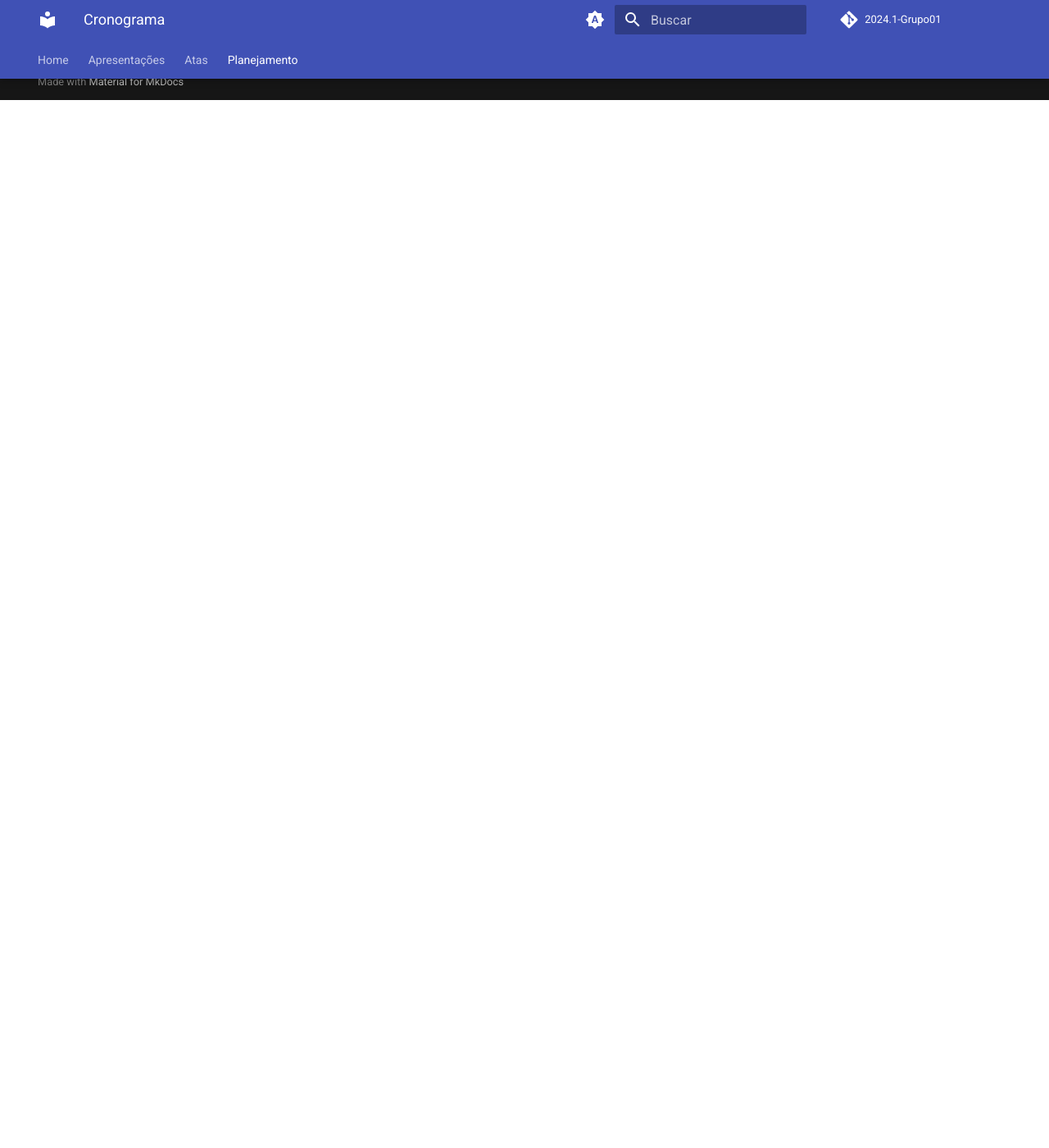
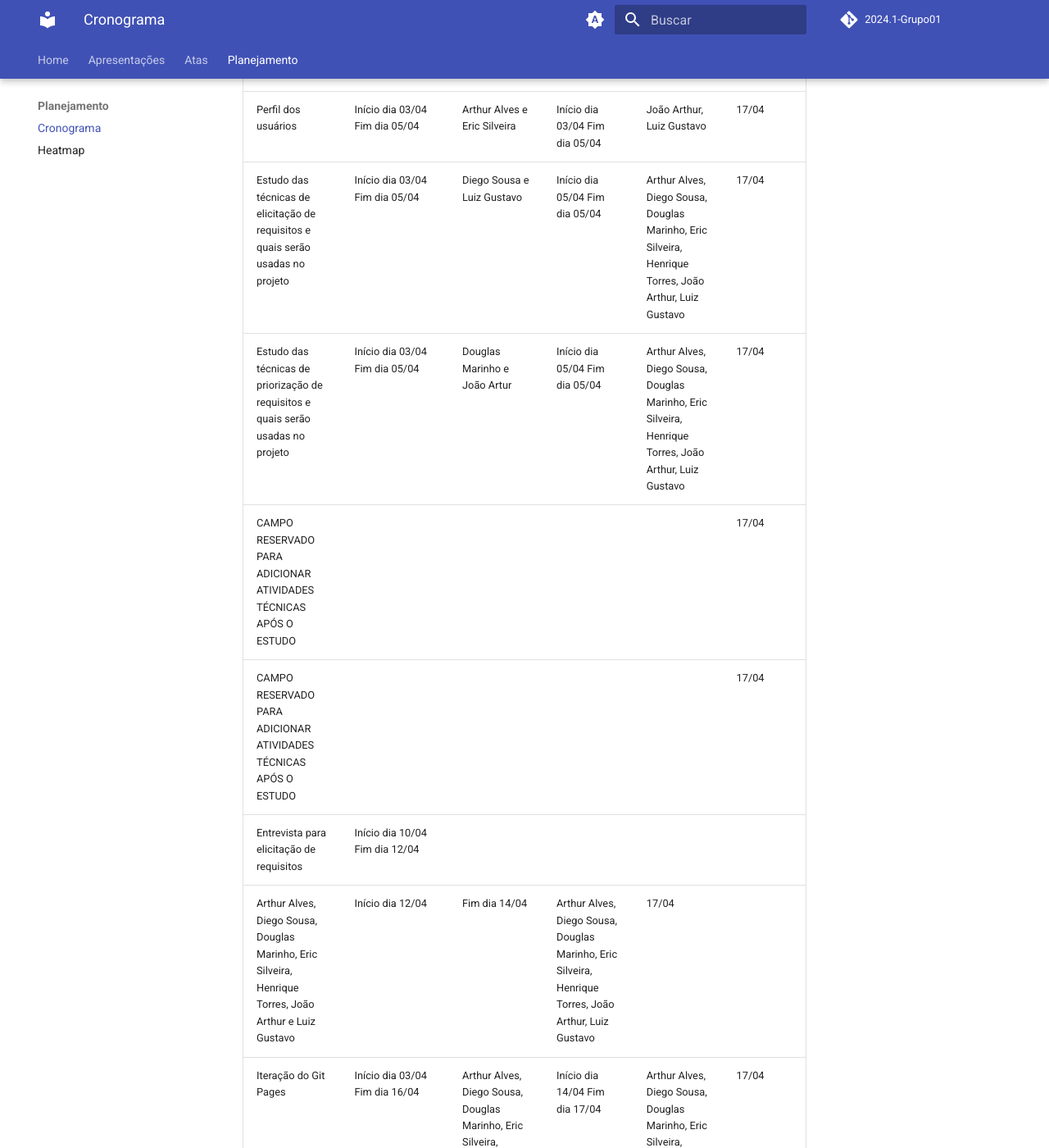
Before and after one commit to Requisitos-de-Software/2024.1-DiarioOficialdaUniao, an MkDocs documentation site: the page built from docs/planejamento/cronograma.md, in a window 1280 px wide and 1400 px high, scrolled down 1588 px. Shown: the whole window at 82% size. Built offline with MkDocs 1.6.1 and Material for MkDocs 9.7.7, drawn with Linux system fonts in a browser that asks for light colours; comment, search, counter and statistics services are not loaded; the version menu is left out; before the commit the page ends 1710 px from its top, so only the background shows below that; some of the changed text lies outside the part shown.

Commit message:
Atualização do Cronograma p.2

```diff
--- a/docs/planejamento/cronograma.md
+++ b/docs/planejamento/cronograma.md
@@ -7,3 +7,18 @@
 |Documentação da Equipe|Início dia 24/03 Fim dia 29/03|Diego Sousa|Início dia 24/03 Fim dia 01/04|Arthur Alves, Diego Sousa, Douglas Marinho, Eric Silveira, Henrique Torres, João Arthur, Luiz Gustavo|01/04|
 |Período de gravação da apresentação|Início dia 29/03 Fim dia 31/03|Douglas Marinho e Henrique Torres|Início dia 29/03|Fim dia 31/03|Eric Silveira|01/04|
 |Implementação do Git Pages|Início dia 19/03|Fim dia 28/03|Arthur Alves, Diego Sousa, Douglas Marinho, Eric Silveira, Henrique Torres, João Arthur e Luiz Gustavo|Início dia 29/03 Fim dia 01/04|Arthur Alves, Diego Sousa, Douglas Marinho, Eric Silveira, Henrique Torres, João Arthur, Luiz Gustavo|01/04|Correção pós apresentação|Início dia 01/04 Fim dia 02/04|Arthur Alves, Diego Sousa, Douglas Marinho, Eric Silveira, Henrique Torres, João Arthur e Luiz Gustavo|Início dia 02/04 Fim dia 02/04|Arthur Alves, Diego Sousa, Douglas Marinho, Eric Silveira, Henrique Torres, João Arthur, Luiz Gustavo|Não há entrega|
+
+Entrega da apresentação do projeto etapa 2: (Etapa altamente corrida, estudar o quanto antes as técnicas para definir o restante do cronograma)
+
+|Atividade|Período de desenvolvimento|Responsável|Revisão|Revisores|Data da Entrega|
+|----------|-------------------|---------|----------|-----------|------------|
+|Perfil dos usuários|Início dia 03/04 Fim dia 05/04|Arthur Alves e Eric Silveira|Início dia 03/04 Fim dia 05/04|João Arthur, Luiz Gustavo|17/04|
+|Estudo das técnicas de elicitação de requisitos e quais serão usadas no projeto|Início dia 03/04 Fim dia 05/04|Diego Sousa e Luiz Gustavo|Início dia 05/04 Fim dia 05/04|Arthur Alves, Diego Sousa, Douglas Marinho, Eric Silveira, Henrique Torres, João Arthur, Luiz Gustavo|17/04|
+|Estudo das técnicas de priorização de requisitos e quais serão usadas no projeto|Início dia 03/04 Fim dia 05/04|Douglas Marinho e João Artur|Início dia 05/04 Fim dia 05/04|Arthur Alves, Diego Sousa, Douglas Marinho, Eric Silveira, Henrique Torres, João Arthur, Luiz Gustavo|17/04|
+|CAMPO RESERVADO PARA ADICIONAR ATIVIDADES TÉCNICAS APÓS O ESTUDO|  |    |   |    |17/04|
+|CAMPO RESERVADO PARA ADICIONAR ATIVIDADES TÉCNICAS APÓS O ESTUDO|  |    |   |    |17/04
+Entrevista para elicitação de requisitos|Início dia 10/04 Fim dia 12/04|
+Arthur Alves, Diego Sousa, Douglas Marinho, Eric Silveira, Henrique Torres, João Arthur e Luiz Gustavo|Início dia 12/04|Fim dia 14/04|Arthur Alves, Diego Sousa, Douglas Marinho, Eric Silveira, Henrique Torres, João Arthur, Luiz Gustavo|17/04|
+|Iteração do Git Pages|Início dia 03/04 Fim dia 16/04|Arthur Alves, Diego Sousa, Douglas Marinho, Eric Silveira, Henrique Torres, João Arthur, Luiz Gustavo|Início dia 14/04 Fim dia 17/04|Arthur Alves, Diego Sousa, Douglas Marinho, Eric Silveira, Henrique Torres, João Arthur, Luiz Gustavo|17/04|
+|Período de gravação da apresentação|Início dia 14/04 Fim dia 16/04| Douglas Marinho|Início dia 14/04 Fim dia 16/04|Eric Silveira|17/04|
+|Correção pós apresentação|Início dia 17/04 Fim dia 18/04|Arthur Alves, Diego Sousa, Douglas Marinho, Eric Silveira, Henrique Torres, João Arthur, Luiz Gustavo|Início dia 17/04 Fim dia 18/04|Arthur Alves, Diego Sousa, Douglas Marinho, Eric Silveira, Henrique Torres, João Arthur, Luiz Gustavo|Não há entrega|
```
